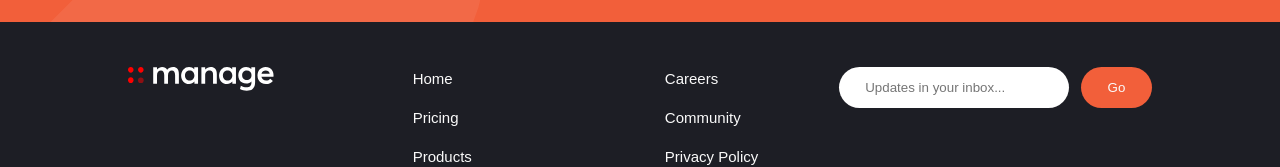
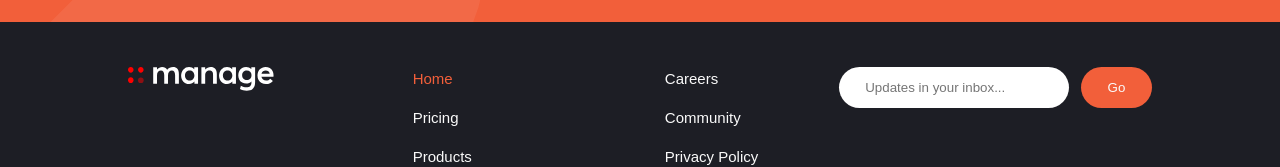
Before and after one commit to alfredthompsonOvie/manage-landing-page, a Vue app: page / in a window 1280 px wide. In both pictures the pointer is over the link "Home". Shown: the part 2112-2279 px from the top of the page. Built offline with nearby package versions, Linux system fonts and the light colour scheme; a web font is replaced by a local one.

Commit message:
footer nav links hover state

```diff
--- a/src/assets/main.css
+++ b/src/assets/main.css
@@ -279,6 +279,11 @@
 }
 .nav__link--footer {
 	color: var(--VaryLightGray);
+	transition: all .3s linear;
+}
+.nav__link--footer:hover {
+	color: var(--BrightRed);
+
 }
 .social__links {
 	margin-top: 2em;
```
